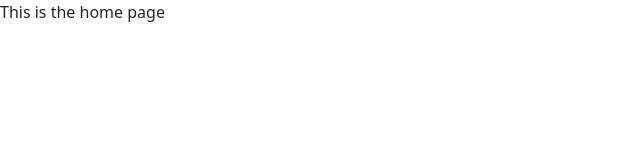
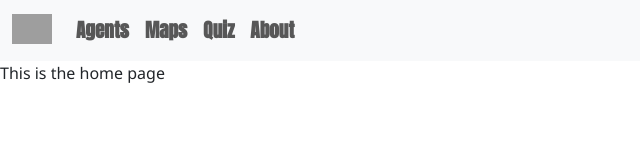
Before and after one commit to simonadamgyula/Proj1-valorant-9C, a plain HTML site: page index.html in a window 1280 px wide. Shown: the whole page, without its empty margins (0-640 px from the left). Drawn offline with nearby package versions, Linux system fonts and the light colour scheme; grey boxes are pictures that could not be loaded.

Commit message:
navbar hozzáadása + kicsi css

```diff
--- a/index.html
+++ b/index.html
@@ -7,8 +7,14 @@
     <title>Home</title>
     <link href="https://cdn.jsdelivr.net/npm/bootstrap@5.3.0-alpha1/dist/css/bootstrap.min.css" rel="stylesheet" integrity="sha384-GLhlTQ8iRABdZLl6O3oVMWSktQOp6b7In1Zl3/Jr59b6EGGoI1aFkw7cmDA6j6gD" crossorigin="anonymous">
     <script src="https://cdn.jsdelivr.net/npm/bootstrap@5.3.0-alpha1/dist/js/bootstrap.bundle.min.js" integrity="sha384-w76AqPfDkMBDXo30jS1Sgez6pr3x5MlQ1ZAGC+nuZB+EYdgRZgiwxhTBTkF7CXvN" crossorigin="anonymous"></script>
+    <script src="https://ajax.googleapis.com/ajax/libs/jquery/3.6.3/jquery.min.js"></script>
+    <link rel="stylesheet" href="style.css">
 </head>
 <body>
+    <div id="navbar"></div>
     This is the home page
+    <script>
+        $("#navbar").load("navbar.html")
+    </script>
 </body>
 </html>
--- /dev/null
+++ b/navbar.html
@@ -0,0 +1,24 @@
+<nav class="navbar navbar-expand-sm bg-light">
+    <div class="container-fluid">
+
+        <ul class="navbar-nav">
+            <li class="nav-item">
+                <a class="navbar-brand" href="index.html">
+                    <img src="https://seeklogo.com/images/V/valorant-logo-3D72D9117F-seeklogo.com.png" alt="Valorant-logo" style="width:40px;">
+                </a>
+            </li>
+            <li class="nav-item">
+                <a class="nav-link" href="agents.html">Agents</a>
+            </li>
+            <li class="nav-item">
+                <a class="nav-link" href="maps.html">Maps</a>
+            </li>
+            <li class="nav-item">
+                <a class="nav-link" href="quiz.html">Quiz</a>
+            </li>
+            <li class="nav-item">
+                <a class="nav-link" href="about.html">About</a>
+            </li>
+        </ul>
+    </div>
+</nav>
--- a/style.css
+++ b/style.css
@@ -1,2 +1,21 @@
 @import url('https://fonts.googleapis.com/css2?family=Noto+Sans&display=swap');
 @import url('https://fonts.googleapis.com/css2?family=Anton&display=swap');
+
+body {
+    font-family: 'Noto Sans', sans-serif;
+}
+
+.navbar {
+    font-family: 'Anton', sans-serif;
+    font-size: larger;
+    font-weight: bold;
+}
+
+.navbar-brand {
+    display: inline-block;
+    padding: auto 10px;
+}
+
+.navbar-item > a {
+    padding: unset 10px;
+}
```
